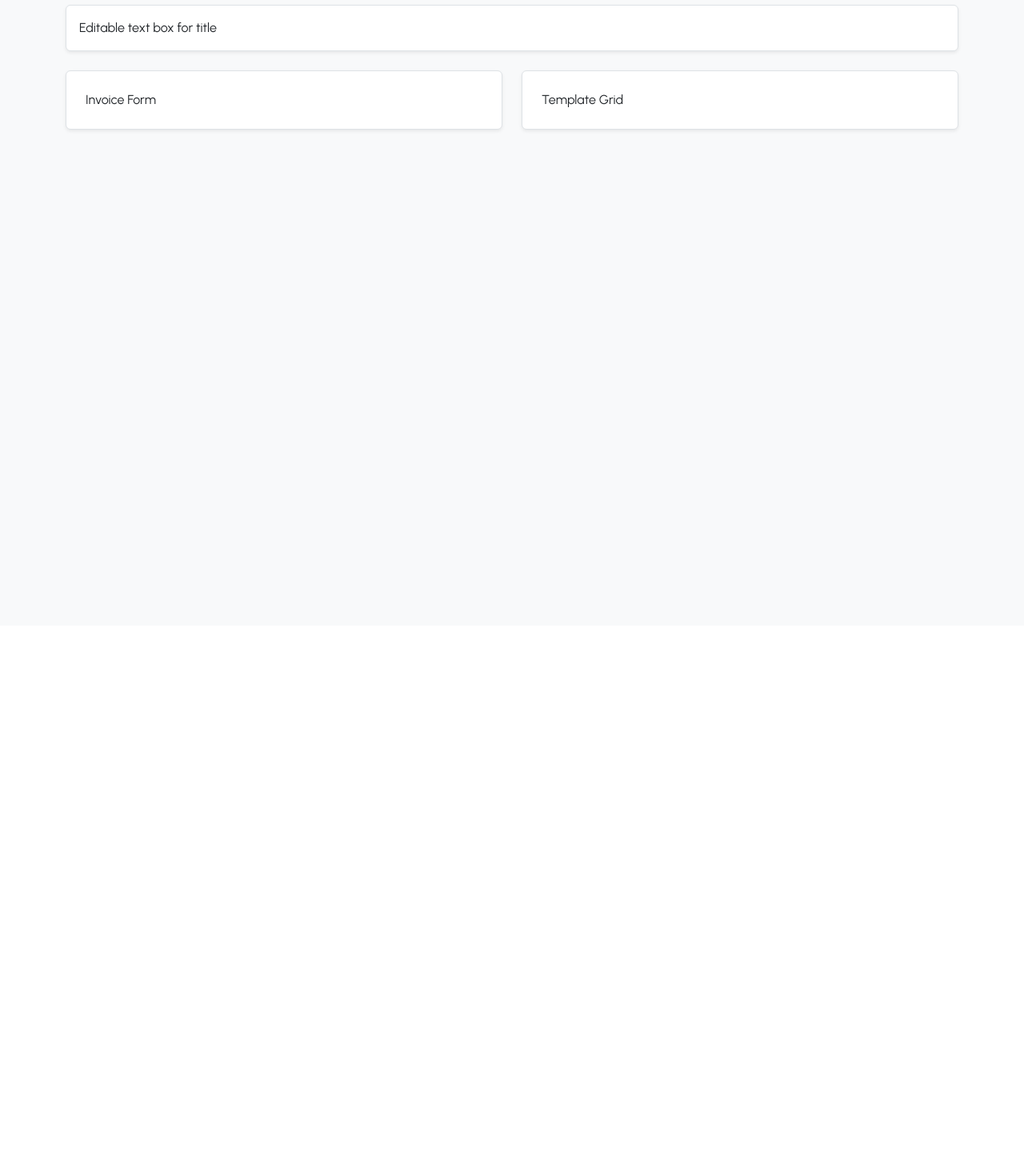
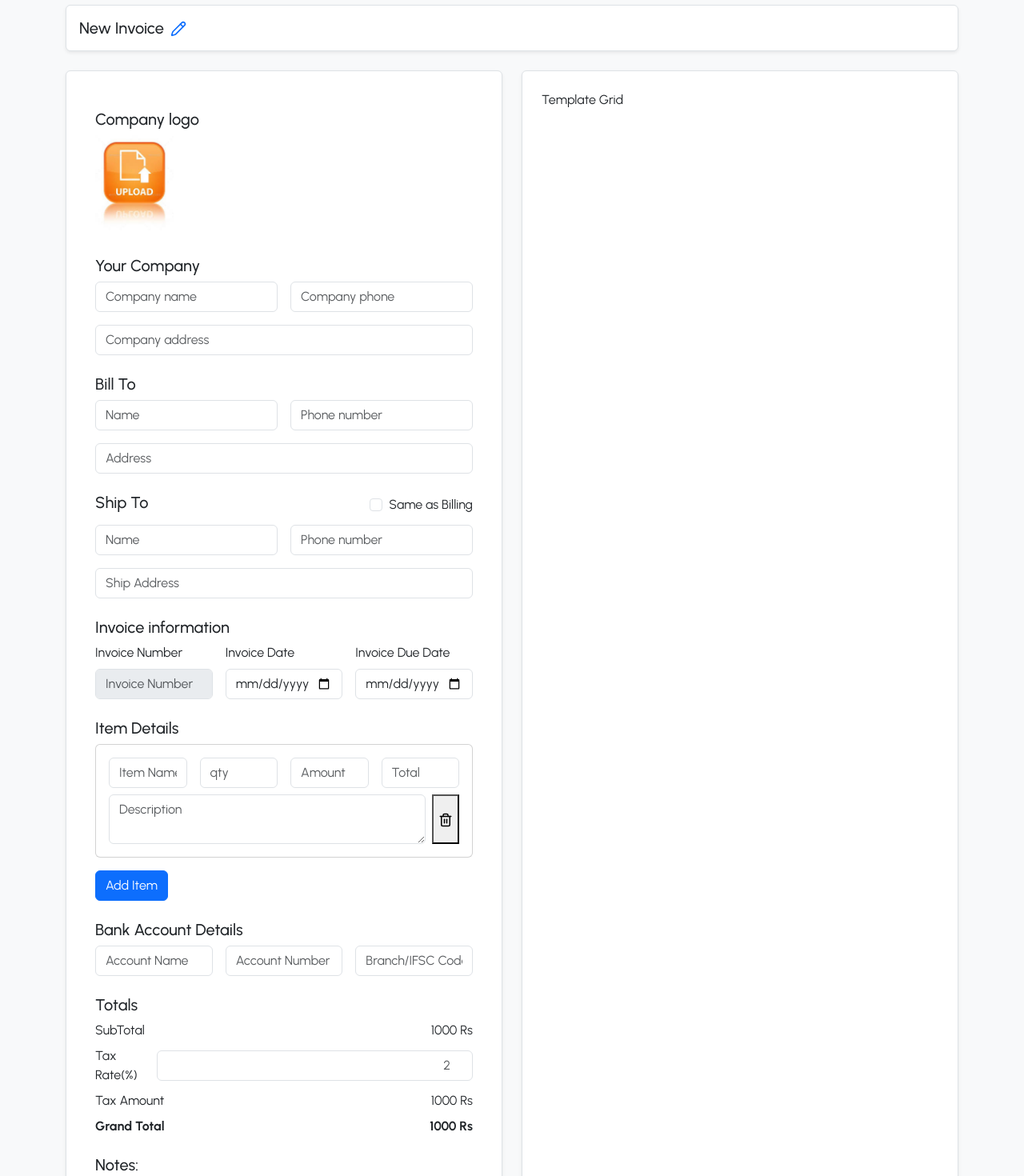
Before and after one commit to Gowsikakho/Invoice-Generator-Springboot, a React (Vite) app: page /generate in a window 1280 px wide. Shown: the part 100-1570 px from the top of the page at 80% size. Before the commit the page ends 882 px from the top, so only its background shows below. Built offline with nearby package versions, Linux system fonts and the light colour scheme.

Commit message:
perfectly completed invoice form

```diff
--- a/src/assets/assets.js
+++ b/src/assets/assets.js
@@ -1,7 +1,8 @@
 import logo from './logo.jpg';
-
+import Upload from './upload.png';
 export const assets = {
   logo,
+  Upload,
 };
 
 export default assets;
--- /dev/null
+++ b/src/components/InvoiceForm.jsx
@@ -0,0 +1,165 @@
+import {assets} from "../assets/assets";
+import { Trash2 } from "lucide-react";
+
+const InvoiceForm = () => {
+    return (
+        <div className="invoiceform container py-4">
+            {/*Company logo*/}
+            <div className="md-4">
+                <h5>Company logo</h5>
+                <div className="d-flex align-items-center gap-3">
+                    <label htmlFor="image" className="form-label">
+                        <img src={assets.Upload} alt="upload" width={98}/>
+                    </label>
+                    <input type="file" name="logo" id="image" hidden className="form-control" accept="image/*"/>
+                </div>
+            </div>
+            {/*Company info*/}
+            <div className="md-4 mt-4">
+                <h5>Your Company</h5>
+                <div className="row g-3">
+                    <div className="col-md-6">
+                        <input type="text" className="form-control" placeholder="Company name"/>
+                    </div>
+                    <div className="col-md-6">
+                        <input type="text" className="form-control" placeholder="Company phone"/>
+                    </div>
+                    <div className="col-md-12">
+                        <input type="text" className="form-control" placeholder="Company address"/>
+                    </div>
+                </div>
+            </div>
+            {/*Bill to*/}
+            <div className="md-4 mt-4">
+                <h5>Bill To</h5>
+                <div className="row g-3">
+                    <div className="col-md-6">
+                        <input type="text" className="form-control" placeholder="Name"/>
+                    </div>
+                    <div className="col-md-6">
+                        <input type="text" className="form-control" placeholder="Phone number"/>
+                    </div>
+                    <div className="col-md-12">
+                        <input type="text" className="form-control" placeholder="Address"/>
+                    </div>
+                </div>
+            </div>
+            {/*Ship to*/}
+            <div className="md-4">
+                <div className="d-flex justify-content-between align-items-center mb-2 mt-4">
+                    <h5>Ship To</h5>
+                    <div className="form-check">
+                        <input type="checkbox" className="form-check-input" id="sameAsBilling"/>
+                        <label htmlFor="sameAsBilling" className="form-check-label">
+                            Same as Billing
+                        </label>
+                    </div>
+                </div>
+                <div className="row g-3">
+                    <div className="col-md-6">
+                        <input type="text" className="form-control" placeholder="Name"/>
+                    </div>
+                    <div className="col-md-6">
+                        <input type="text" className="form-control" placeholder="Phone number"/>
+                    </div>
+                    <div className="col-md-12">
+                        <input type="text" className="form-control" placeholder="Ship Address"/>
+                    </div>
+                </div>
+            </div>
+            {/*Invoice info*/}
+            <div className="md-4 mt-4">
+                <h5>Invoice information</h5>
+                <div className="row g-3">
+                    <div className="col-md-4">
+                        <label htmlFor="invoiceNumber" className="form-label">Invoice Number</label>
+                        <input type="text" disabled className="form-control" placeholder="Invoice Number" id="invoiceNumber"/>
+                    </div>
+                    <div className="col-md-4">
+                        <label htmlFor="invoiceDate" className="form-label">Invoice Date</label>
+                        <input type="date" className="form-control" id="invoiceDate"/>
+                    </div>
+                    <div className="col-md-4">
+                        <label htmlFor="invoiceDueDate" className="form-label">Invoice Due Date</label>
+                        <input type="date" className="form-control" id="invoiceDueDate"/>
+                    </div>
+                </div>
+            </div>
+            {/*Item details*/}
+            <div className="md-4 mt-4">
+                <h5>Item Details</h5>
+                <div className="card p-3 mb-3">
+                    <div className="row g-3 mb-2">
+                        <div className="col-md-3">
+                            <input type="text" className="form-control" placeholder="Item Name"/>
+                        </div>
+                        <div className="col-md-3">
+                            <input type="number" placeholder="qty" className="form-control" />
+                        </div>
+                        <div className="col-md-3">
+                            <input type="number" placeholder="Amount" className="form-control"/>
+                        </div>
+                        <div className="col-md-3">
+                            <input type="number" className="form-control" placeholder="Total"/>
+                        </div>
+                    </div>
+                    <div className="d-flex gap-2">
+                        <textarea className="form-control" placeholder="Description"></textarea>
+                        <button className="btnbtn-outline-danger" type="button">
+                            <Trash2 size={18} />
+                        </button>
+                    </div>
+                </div>
+                <button className="btn btn-primary" type="button">Add Item</button>
+            </div>
+            {/*Bank account info*/}
+            <div className="md-4 mt-4">
+                <h5>Bank Account Details</h5>
+                <div className="row g-3">
+                    <div className="col-md-4">
+                        <input type="text" className="form-control" placeholder="Account Name" />
+                    </div>
+                    <div className="col-md-4">
+                        <input type="text" className="form-control" placeholder="Account Number"/>
+                    </div>
+                    <div className="col-md-4">
+                        <input type="text" className="form-control" placeholder="Branch/IFSC Code"/>
+                    </div>
+                </div>
+            </div>
+            {/*Totals*/}
+            <div className="md-4 mt-4">
+                <h5>Totals</h5>
+                <div className="d-flex justify-content-end">
+                    <div className="w-100 w-md-50">
+                        <div className="d-flex justify-content-between">
+                            <span>SubTotal</span>
+                            <span>{1000.00} Rs</span>
+                        </div>
+                        <div className="d-flex justify-content-between align-items-center my-2">
+                            <label htmlFor="taxInput" className="me-2">Tax Rate(%)</label>
+                            <input type="number" id="taxInput" className="form-control w-40 text-end" placeholder="2"/>
+                        </div>
+                        <div className="d-flex justify-content-between">
+                            <span>Tax Amount</span>
+                            <span>{1000.00} Rs</span>
+                        </div>
+                        <div className="d-flex justify-content-between fw-bold mt-2">
+                            <span>Grand Total</span>
+                            <span>{1000.00} Rs</span>
+                        </div>
+                    </div>
+                </div>
+            </div>
+            {/*Notes*/}
+            <div className="md-4 mt-4">
+                <h5>Notes:</h5>
+                <div className="w-100">
+                    <textarea name="notes" className="form-control" rows={3}></textarea>
+                </div>
+            </div>
+        </div>
+    )
+}
+
+export default InvoiceForm;
--- /dev/null
+++ b/src/context/AppContext.jsx
@@ -0,0 +1,18 @@
+import { createContext, useState } from "react";
+
+export const AppContext = createContext();
+
+export const AppContextProvider = ({ children }) => {
+    const [invoiceTitle, setInvoiceTitle] = useState("New Invoice");
+
+    const contextValue = {
+        invoiceTitle,
+        setInvoiceTitle
+    };
+
+    return (
+        <AppContext.Provider value={contextValue}>
+            {children}
+        </AppContext.Provider>
+    );
+};
--- a/src/index.css
+++ b/src/index.css
@@ -17,7 +17,7 @@
 .spin-animation{
   animation: spin 1s linear infinite;
 }
-
+.mainpage input:focus,
 .invoiceform input:focus,
 .invoiceform textarea:focus,
 .invoiceform select:focus{
--- a/src/main.jsx
+++ b/src/main.jsx
@@ -1,12 +1,12 @@
-import { StrictMode } from 'react'
 import { createRoot } from 'react-dom/client'
 import './index.css'
 import App from './App.jsx'
 import 'bootstrap/dist/css/bootstrap.min.css';
 import 'bootstrap/dist/js/bootstrap.bundle.js';
+import { AppContextProvider } from './context/AppContext.jsx';
 
 createRoot(document.getElementById('root')).render(
-  <StrictMode>
+  <AppContextProvider>
     <App />
-  </StrictMode>,
+  </AppContextProvider>,
 )
--- a/src/pages/MainPage.jsx
+++ b/src/pages/MainPage.jsx
@@ -1,29 +1,74 @@
+import { useState, useContext } from "react";
+import { Pencil } from "lucide-react";
+import { AppContext } from "../context/AppContext"; // <-- Add this
+import InvoiceForm from "../components/InvoiceForm.jsx";
+
 const MainPage = () => {
+
+    const [isEditingTitle, setIsEditingTitle] = useState(false);
+    const { invoiceTitle, setInvoiceTitle } = useContext(AppContext);
+
+    const handleTitleChange = (e) => {
+        setInvoiceTitle(e.target.value);
+    };
+
+    const handleTitleEdit = () => {
+        setIsEditingTitle(true);
+    };
+
+    const handleTitleBlur = () => {
+        setIsEditingTitle(false);
+    };
+
     return (
-        <div className="container-fluid bg-light min-vh-100 py-4">
+        <div className="mainpage container-fluid bg-light min-vh-100 py-4">
             <div className="container">
                 <div className="bg-white border rounded shadow-sm p-3 mb-4">
                     <div className="d-flex align-items-center">
-                        Editable text box for title
+
+                        {isEditingTitle ? (
+                            <input
+                                type="text"
+                                className="form-control me-2"
+                                autoFocus
+                                onBlur={handleTitleBlur}
+                                onChange={handleTitleChange}
+                                value={invoiceTitle}
+                            />
+                        ) : (
+                            <>
+                                <h5 className="mb-0 me-2">{invoiceTitle}</h5>
+                                <button
+                                    className="btn btn-sm p-0 border-0 bg-transparent"
+                                    onClick={handleTitleEdit}
+                                >
+                                    <Pencil className="text-primary" size={20} />
+                                </button>
+                            </>
+                        )}
+
                     </div>
                 </div>
+
                 {/* Invoice form and template grid */}
                 <div className="row g-4 align-items stretch">
-                    {/* Invoice Form Section */}
+
                     <div className="col-12 col-lg-6 d-flex">
                         <div className="bg-white border rounded shadow-sm p-4 w-100">
-                                Invoice Form
+                            <InvoiceForm />
                         </div>
                     </div>
-                    {/* Invoice Template Section */}
+
                     <div className="col-12 col-lg-6 d-flex">
                         <div className="bg-white border rounded shadow-sm p-4 w-100">
                             Template Grid
                         </div>
                     </div>
+
                 </div>
             </div>
         </div>
-    )
-}
+    );
+};
+
 export default MainPage;
```
Also changed, not shown: src/assets/upload.png (added). Lines whose indentation alone changed are shown as unchanged.
